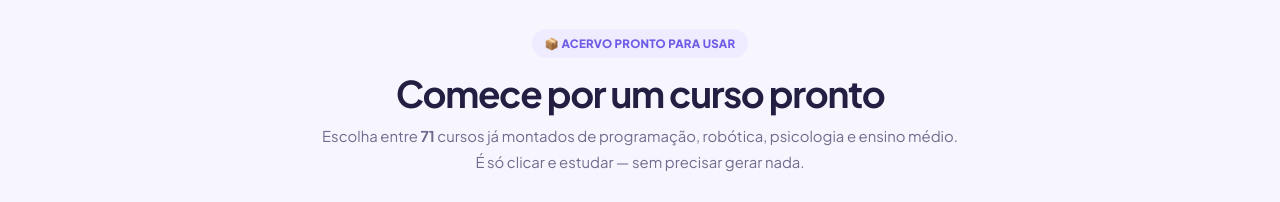
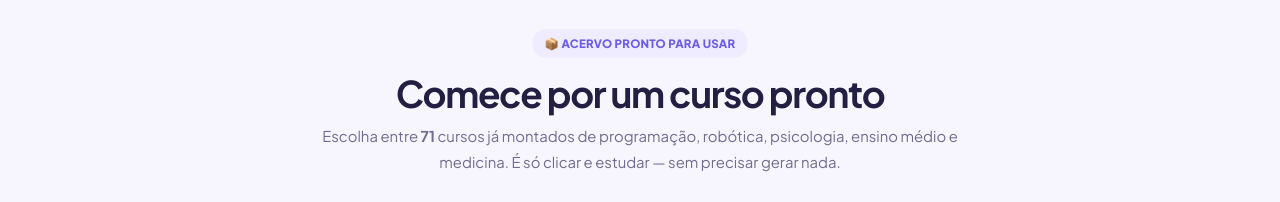
Before and after one commit to ryansamuelaraujo009-design/trilha, a plain HTML site: page index.html in a window 1280 px wide. Shown: the part 1120-1322 px from the top of the page. Drawn offline with Linux system fonts and the light colour scheme.

Commit message:
Atualiza contador para 71 cursos e inclui medicina

```diff
--- a/index.html
+++ b/index.html
@@ -103,7 +103,7 @@
         <div class="secao-cabecalho">
           <span class="pill pill-soft">📦 Acervo pronto para usar</span>
           <h2>Comece por um curso pronto</h2>
-          <p>Escolha entre <strong id="contador-prontos">70</strong> cursos já montados de programação, robótica, psicologia e ensino médio. É só clicar e estudar — sem precisar gerar nada.</p>
+          <p>Escolha entre <strong id="contador-prontos">71</strong> cursos já montados de programação, robótica, psicologia, ensino médio e medicina. É só clicar e estudar — sem precisar gerar nada.</p>
         </div>
         <div class="prontos-controles">
           <div id="filtros-prontos" class="filtros-prontos" role="tablist" aria-label="Categorias dos cursos prontos"></div>
```
